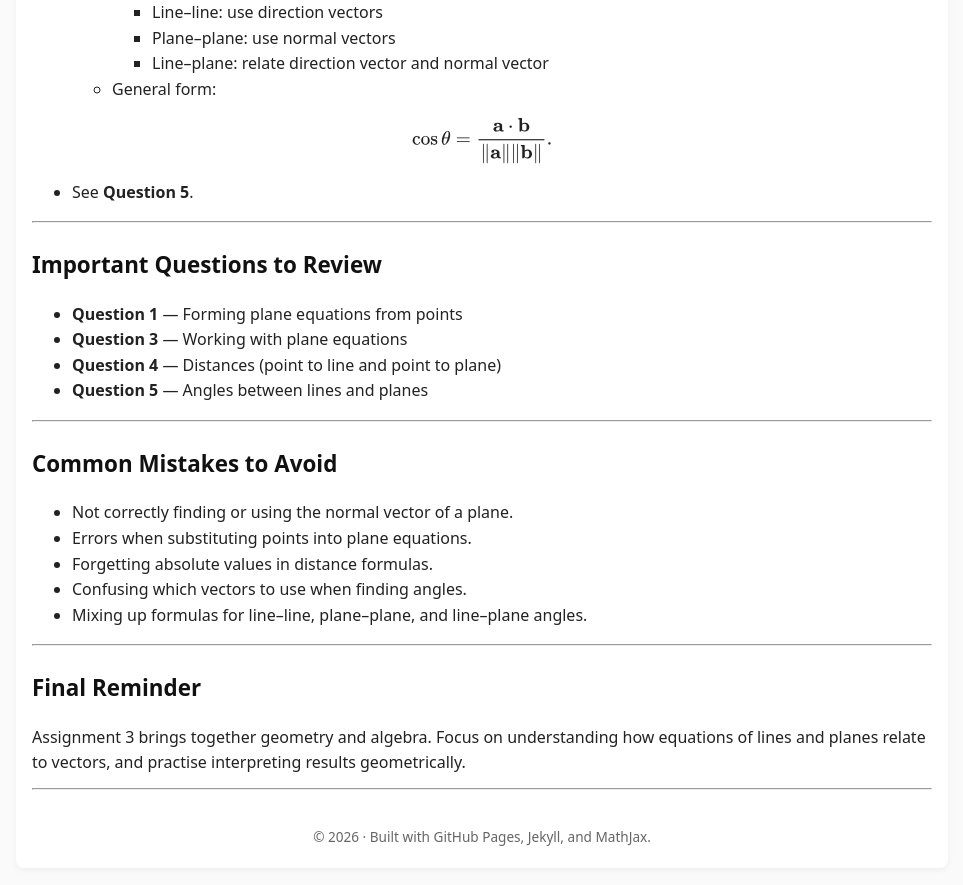
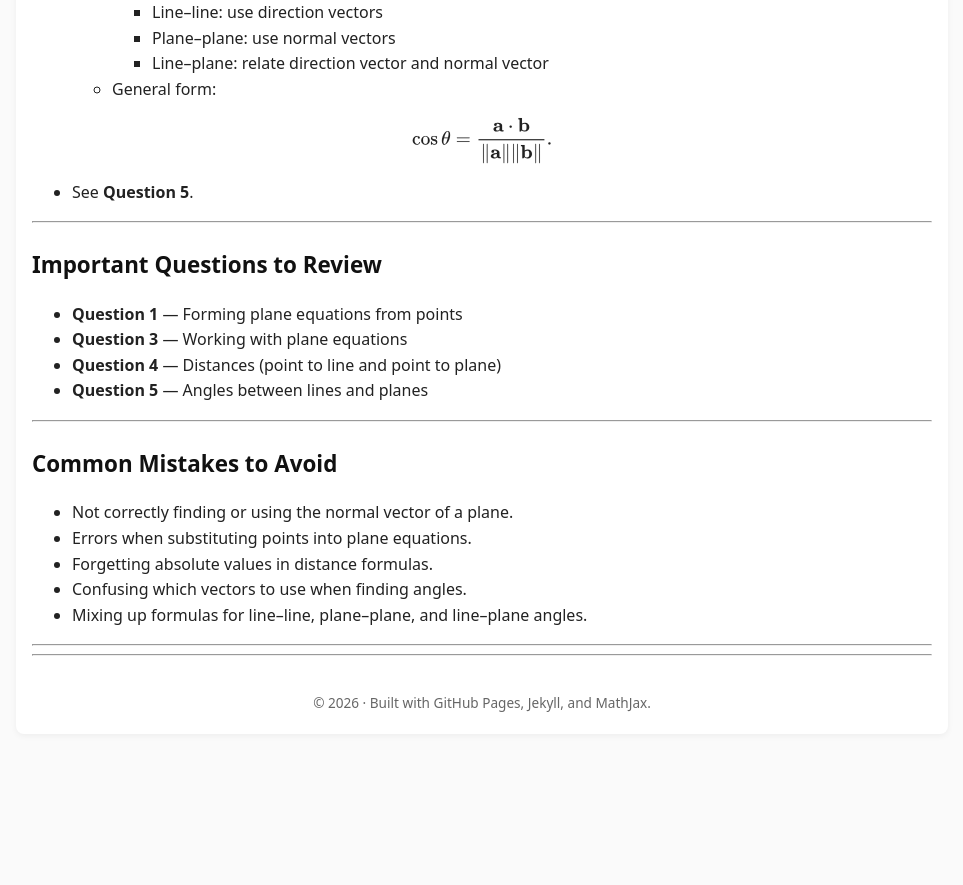
Before and after one commit to SaleemKamaludin/SaleemKamaludin.github.io, a Jekyll site: the page built from courses/intro-linear-geometry/final-exam-hints/assignment-3/index.md, in a window 1280 px wide and 900 px high, scrolled down 1104 px. Shown: the top 885 px of the window, without its empty margins (158-1121 px from the left). Built offline with Jekyll 4.4.1, drawn with Linux system fonts in a browser that asks for light colours; after the commit the page ends 1870 px from its top, so only the background shows below that.

Commit message:
Update index.md

```diff
--- a/courses/intro-linear-geometry/final-exam-hints/assignment-3/index.md
+++ b/courses/intro-linear-geometry/final-exam-hints/assignment-3/index.md
@@ -84,7 +84,3 @@ $$
 - Mixing up formulas for line–line, plane–plane, and line–plane angles.
 
 ---
-
-## Final Reminder
-
-Assignment 3 brings together geometry and algebra. Focus on understanding how equations of lines and planes relate to vectors, and practise interpreting results geometrically.
```
